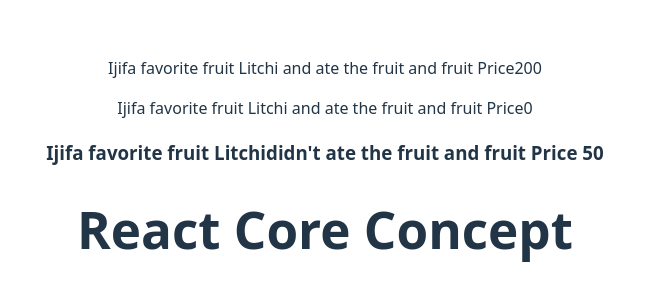
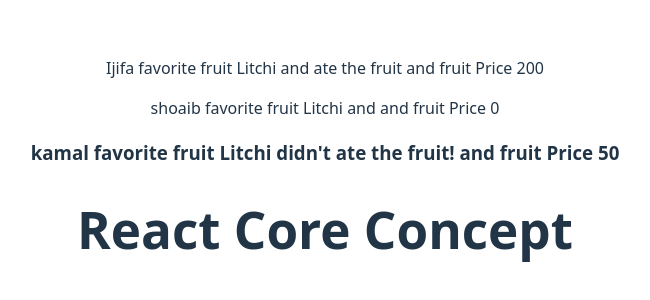
Before and after one commit to kamalcodezen/react-first-app, a React (Vite) app: page / in a window 1280 px wide. Shown: the part 234-534 px from the top of the page, without its empty margins (315-965 px from the left). Built offline with nearby package versions, Linux system fonts and the light colour scheme.

Commit message:
format file

```diff
--- a/src/App.jsx
+++ b/src/App.jsx
@@ -13,11 +13,25 @@ import ToDo from "./Todo";
 function App() {
   const price = 200;
   return (
+    <>
+      <ToDo
+        name="Ijifa"
+        fruit="Litchi"
+        task="ate the fruit"
+        isFruit={true}
+        price={price}
+      ></ToDo>
 
-    <>
-      <ToDo name="Ijifa" fruit="Litchi" isFruit={true} price={price}></ToDo>
-      <ToDo name="Ijifa" fruit="Litchi" isFruit={true}></ToDo>
-      <ToDo name="Ijifa" fruit="Litchi" isFruit={false} price="50 "></ToDo>
+      <ToDo name="shoaib" fruit="Litchi" isFruit={true}></ToDo>
+
+      <ToDo
+        name="kamal"
+        fruit="Litchi"
+        task="didn't ate the fruit"
+        isFruit={false}
+        price="50 "
+      ></ToDo>
+
       <h1>React Core Concept</h1>
       {/* <Car name="BMW" price="2000000"></Car>
       <Car name="MERCEDES"></Car>
--- a/src/Todo.jsx
+++ b/src/Todo.jsx
@@ -15,7 +15,7 @@
 //     </p>
 //   );
 // }
-export default function ToDo({ name, fruit, isFruit, price = 0 }) {
+export default function ToDo({ name, fruit, task, isFruit, price = 0 }) {
   // <p className="sports">
 
   //   {name} favorite fruit {fruit} and ate the fruit {isDone} and fruit Price{" "}
@@ -26,17 +26,14 @@ export default function ToDo({ name, fruit, isFruit, price = 0 }) {
   if (isFruit) {
     return (
       <p>
-        {name} favorite fruit {fruit} and ate the fruit {isFruit} and fruit
-        Price
-        {price}
+        {name} favorite fruit {fruit} and {task} {isFruit} and fruit Price {price}
       </p>
     );
   }
   return (
     <h3>
       {name} favorite fruit {fruit}
-      didn't ate the fruit {isFruit}
-      and fruit Price {price}
+      {isFruit} {task}! and fruit Price {price}
     </h3>
   );
 }
```
